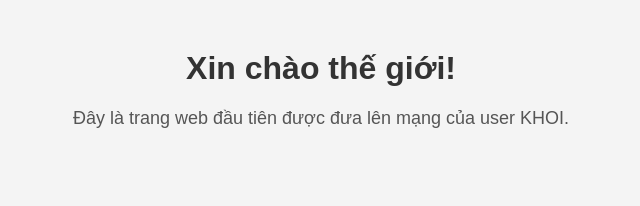
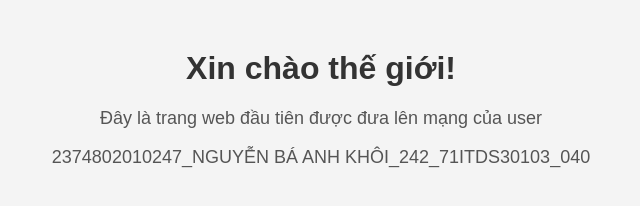
Before and after one commit to Khoidep-zai/webnex, a plain HTML site: page index.html in a window 1280 px wide. Shown: the whole page, without its empty margins (319-959 px from the left). Drawn offline with Linux system fonts and the light colour scheme.

Commit message:
Add files via upload

```diff
--- a/index.html
+++ b/index.html
@@ -22,6 +22,7 @@
 </head>
 <body>
     <h1>Xin chào thế giới!</h1>
-    <p>Đây là trang web đầu tiên được đưa lên mạng của user KHOI.</p>
+    <p>Đây là trang web đầu tiên được đưa lên mạng của user</p>
+    <p>2374802010247_NGUYỄN BÁ ANH KHÔI_242_71ITDS30103_040</p>
 </body>
 </html>
```
